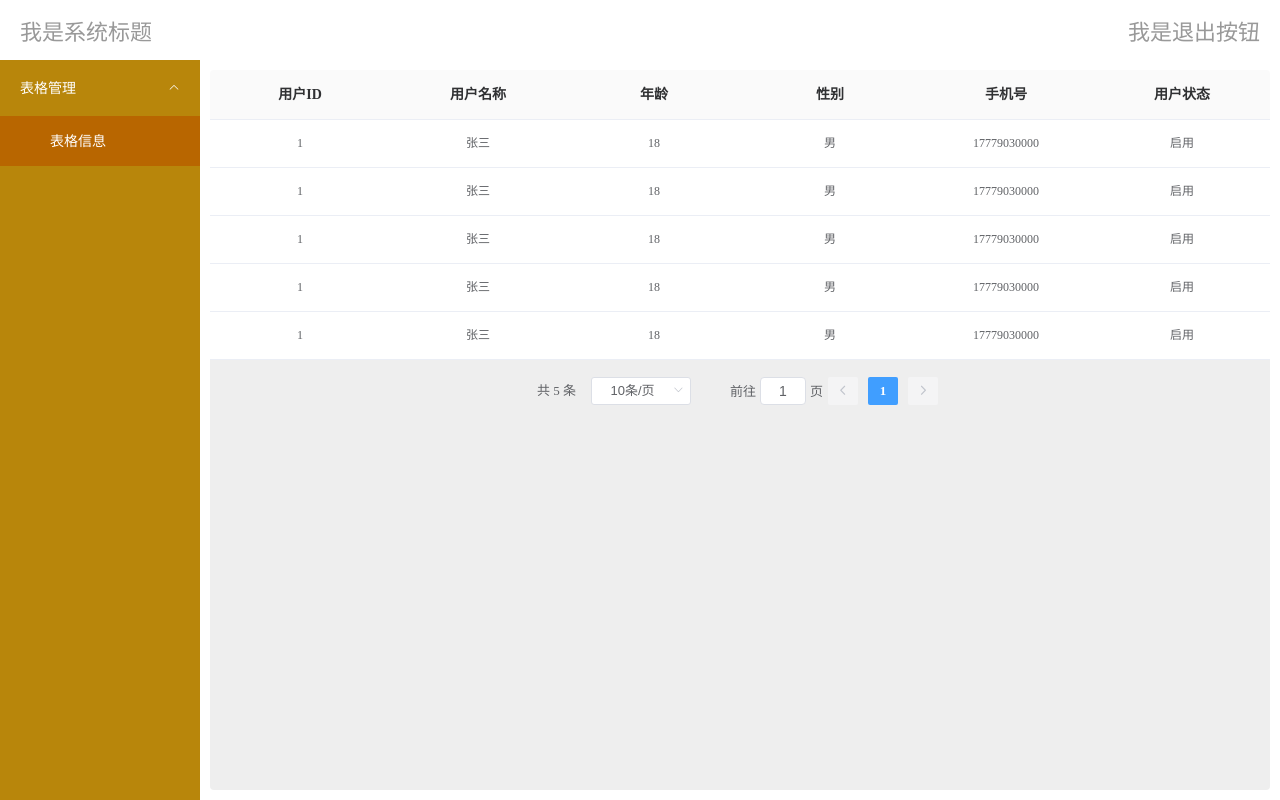
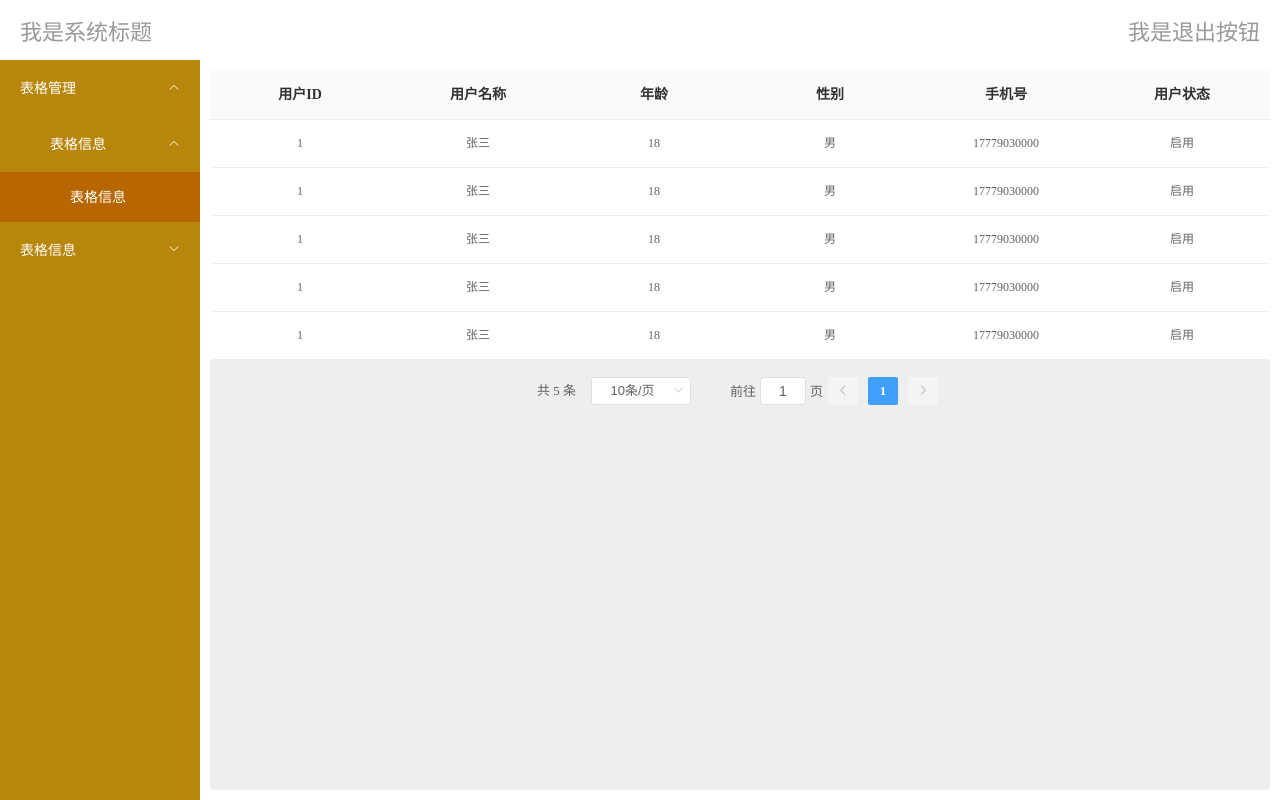
Before and after one commit to 3182779524qq/admin-elementUI, a Vue app: page /table in a window 1280 px wide. Built offline with nearby package versions, Linux system fonts and the light colour scheme.

Commit message:
修改导航菜单，可支持无限极

```diff
--- a/src/components/layout.vue
+++ b/src/components/layout.vue
@@ -21,7 +21,7 @@
 
 <script>
 import myhead from "./head.vue";
-import mymenu from "./menu.vue";
+import mymenu from "./menu";
 export default {
   data() {
     return {
--- a/src/components/menu.vue
+++ /dev/null
@@ -1,96 +0,0 @@
-<template>
-  <div class="sidebar">
-    <el-menu
-      :default-active="onRoutes"
-      text-color="#ffffff"
-      active-text-color="#ffffff"
-      router
-    >
-      <template v-for="item in menuList">
-        <template v-if="item.subs">
-          <el-submenu :index="item.index" :key="item.index" v-if="item.show">
-            <template slot="title">
-              <span slot="title">{{ item.title }}</span>
-            </template>
-            <template v-for="(subItem,i) in item.subs">
-              <el-menu-item :key="i" :index="subItem.index" v-if="subItem.show">
-                <span slot="title">{{ subItem.title }}</span>
-              </el-menu-item>
-            </template>
-          </el-submenu>
-        </template>
-        <template v-else>
-          <el-menu-item :index="item.index" :key="item.index" v-if="item.show">
-            <span slot="title">{{ item.title }}</span>
-          </el-menu-item>
-        </template>
-      </template>
-    </el-menu>
-  </div>
-</template>
-<script>
-export default {
-  name: "HhhMenu",
-  data() {
-    return {
-      collapse: false
-    };
-  },
-  props: {
-    menuList: {
-      type: Array,
-      default: function() {
-        return [
-          {
-            index: "1",
-            title: "表格管理",
-            show: true,
-            subs: [
-              {
-                icon: "icon-gift-liwu",
-                index: "table",
-                show: true,
-                title: "表格信息"
-              }
-            ]
-          }
-        ];
-      }
-    }
-  },
-  computed: {
-    onRoutes() {
-      console.log(this.$route.path.replace("/", ""));
-
-      return this.$route.path.replace("/", "");
-    }
-  },
-  created() {},
-  methods: {}
-};
-</script>
-<style scoped lang="less">
-/deep/ .el-menu{
-  border-right: 0;
-  background-color: transparent;
-}
-.sidebar {
-  display: block;
-  overflow-y: scroll;
-}
-.sidebar::-webkit-scrollbar {
-  width: 0;
-}
-/deep/ .el-submenu__title i{
-  color: #fff;
-}
-.el-menu-item.is-active {
-    background-color: #b86600;
-  }
-.el-menu--inline li {
-  /* 二级菜单颜色 */
-  background-color: #b87700;
-  text-indent: 10px;
-}
-
-</style>
--- /dev/null
+++ b/src/components/menu/index.vue
@@ -0,0 +1,110 @@
+<template>
+  <div class="side_menu">
+    <el-menu
+      :default-active="onRoutes"
+      text-color="#ffffff"
+      active-text-color="#ffffff"
+      background-color="#b8860b"
+      router
+      :default-openeds="opens"
+    >
+      <mysubmenu :menuList="menuList"></mysubmenu>
+    </el-menu>
+  </div>
+</template>
+<script>
+import mysubmenu from "./subMenu.vue";
+
+export default {
+  name: "treeMenus",
+  components: {
+    mysubmenu
+  },
+  data() {
+    return {
+      collapse: false,
+      opens: []
+    };
+  },
+  props: {
+    menuList: {
+      type: Array,
+      default: function() {
+        return [
+          {
+            index: "1",
+            title: "表格管理",
+            show: true,
+            subs: [
+              {
+                icon: "icon-gift-liwu",
+                index: "table6",
+                show: true,
+                title: "表格信息",
+                subs: [
+                  {
+                    icon: "icon-gift-liwu",
+                    index: "table",
+                    show: true,
+                    title: "表格信息"
+                  }
+                ]
+              }
+            ]
+          },
+          {
+            icon: "icon-gift-liwu",
+            index: "table3",
+            show: true,
+            title: "表格信息",
+            subs: [
+              {
+                icon: "icon-gift-liwu",
+                index: "table4",
+                show: true,
+                title: "表格信息"
+              }
+            ]
+          }
+        ];
+      }
+    }
+  },
+  computed: {
+    onRoutes() {
+      return this.$route.path.replace("/", "");
+    }
+  },
+  created() {},
+  methods: {
+    openKey(e) {
+      console.log(e);
+    }
+  }
+};
+</script>
+<style scoped lang="less">
+/deep/ .el-menu {
+  border-right: 0;
+  background-color: transparent;
+}
+.side_menu {
+  display: block;
+  overflow-y: scroll;
+}
+.side_menu::-webkit-scrollbar {
+  width: 0;
+}
+/deep/ .el-submenu__title i {
+  color: #fff;
+  text-indent: 0;
+}
+.el-menu-item.is-active {
+  background-color: #b86600 !important;
+}
+.el-menu--inline li {
+  /* 二级菜单颜色 */
+  background-color: #b87700 !important;
+  text-indent: 10px;
+}
+</style>
--- /dev/null
+++ b/src/components/menu/subMenu.vue
@@ -0,0 +1,64 @@
+<template>
+  <div class="sub_menu">
+    <template v-for="item in menuList">
+      <template v-if="item.subs">
+        <el-submenu :index="item.index" :key="item.index" v-if="item.show">
+          <span slot="title">{{ item.title }}</span>
+          <tree-menu :menuList="item.subs"></tree-menu>
+        </el-submenu>
+      </template>
+      <template v-else>
+        <el-menu-item :index="item.index" :key="item.index" v-if="item.show">
+          <span slot="title">{{ item.title }}</span>
+        </el-menu-item>
+      </template>
+    </template>
+  </div>
+</template>
+<script>
+export default {
+  name: "treeMenu",
+  data() {
+    return {
+    };
+  },
+  props: {
+    menuList: {
+      type: Array,
+      default: function() {
+        return [];
+      }
+    }
+  },
+  computed: {
+  },
+  created() {},
+  methods: {
+  }
+};
+</script>
+<style scoped lang="less">
+/deep/ .el-menu {
+  border-right: 0;
+  background-color: transparent;
+}
+.sub_menu {
+  display: block;
+  overflow-y: scroll;
+}
+.sub_menu::-webkit-scrollbar {
+  width: 0;
+}
+/deep/ .el-submenu__title i {
+  color: #fff;
+  text-indent: 0;
+}
+.el-menu-item.is-active {
+  background-color: #b86600 !important;
+}
+.el-menu--inline li {
+  /* 二级菜单颜色 */
+  background-color: #b87700 !important;
+  text-indent: 10px;
+}
+</style>
--- a/src/router/index.js
+++ b/src/router/index.js
@@ -18,6 +18,18 @@ const routes = [
       path: '/table',
       name: 'table',
       component: () => import(/* webpackChunkName: "login" */'../views/table.vue')
+    },{
+      path: '/table3',
+      name: 'table3',
+      component: () => import(/* webpackChunkName: "login" */'../views/table.vue')
+    },{
+      path: '/table4',
+      name: 'table4',
+      component: () => import(/* webpackChunkName: "login" */'../views/table.vue')
+    },{
+      path: '/table5',
+      name: 'table5',
+      component: () => import(/* webpackChunkName: "login" */'../views/table.vue')
     }]
   },
   {
```
